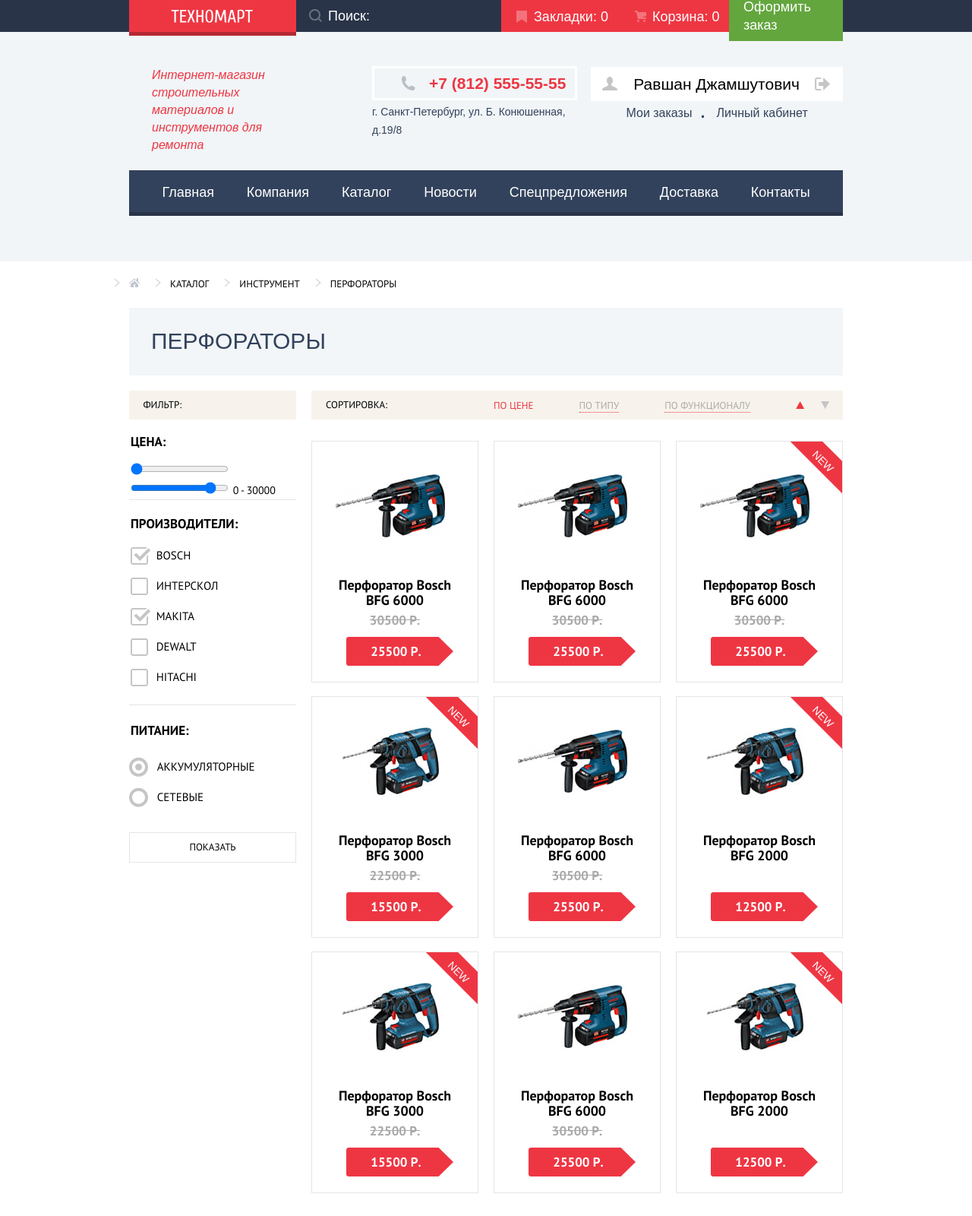
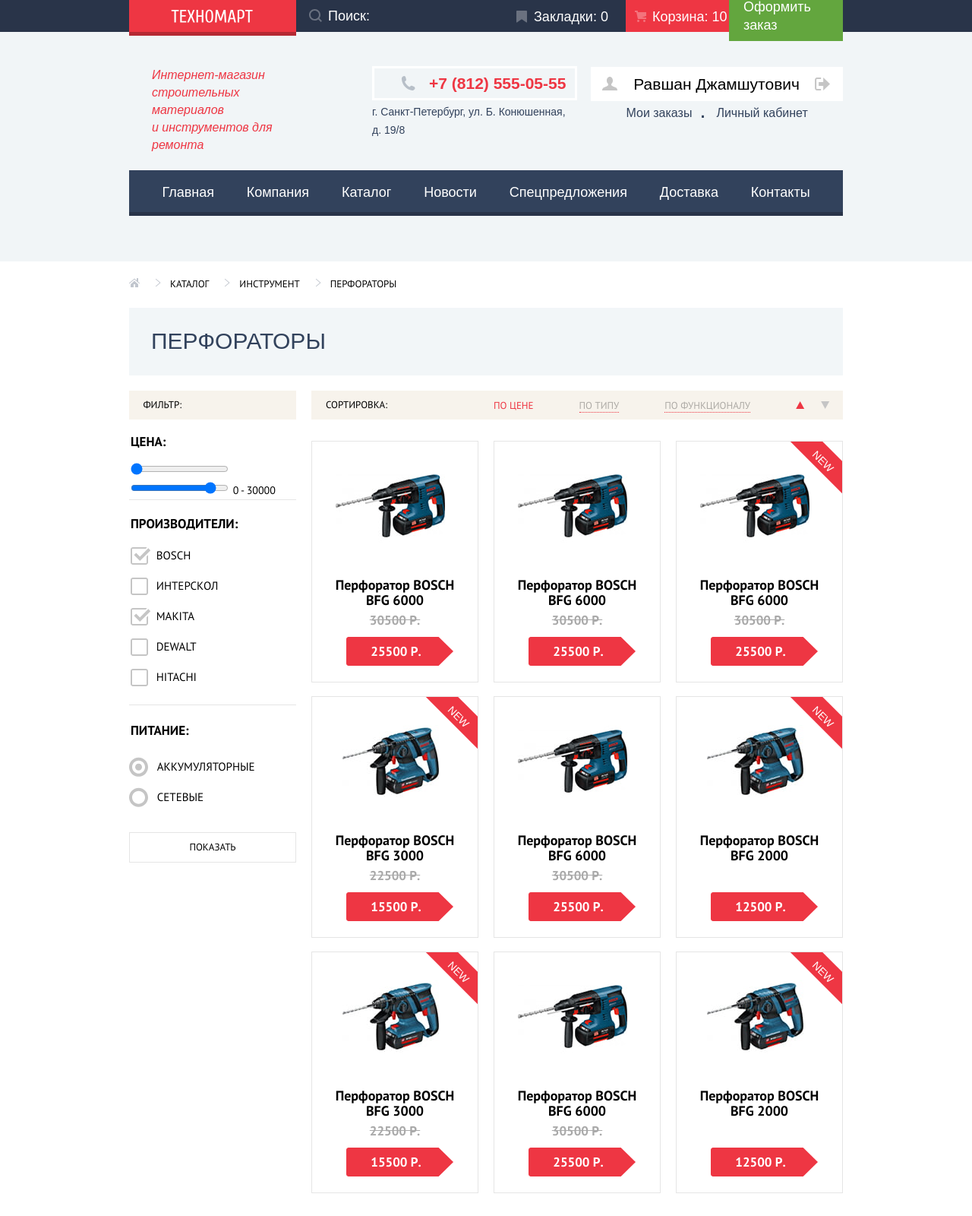
Before and after one commit to DmytroMaletskyi/1381425-technomart-28, a plain HTML site: page catalog.html in a window 1280 px wide. Shown: the top 1600 px of the page at 76% size. Drawn offline with Linux system fonts and the light colour scheme; a web font is replaced by a local one.

Commit message:
Оформил декоративные элементы страницы Каталога в соответствии с заданием 12

```diff
--- a/catalog.html
+++ b/catalog.html
@@ -21,22 +21,22 @@
 
         <p class="search">
           <label for="search">
+            <span class="visually-hidden">Поиск:</span>
+            <input type="search" id="search" name="search" placeholder="Поиск:">
             <svg width="17" height="17" viewBox="0 0 17 17" fill="none" xmlns="http://www.w3.org/2000/svg">
               <path fill-rule="evenodd" clip-rule="evenodd"
                 d="M13.458 12.044L17 15.586L15.586 17L12.044 13.458C10.782 14.421 9.21 15 7.5 15C3.35786 15 0 11.6421 0 7.5C0 3.35786 3.35786 0 7.5 0C11.6421 0 15 3.35786 15 7.5C15.0001 9.14309 14.4581 10.7403 13.458 12.044ZM7.5 2C4.467 2 2 4.467 2 7.5C2.00331 10.5362 4.4638 12.9967 7.5 13C10.532 13 13 10.532 13 7.5C13 4.467 10.532 2 7.5 2Z"
                 fill="white" />
             </svg>
-            <span class="visually-hidden">Поиск:</span>
           </label>
-          <input type="search" id="search" name="search" placeholder="Поиск:">
         </p>
 
-        <a class="bookmarks" href="blank.html" aria-label="На страницу с закладками">
+        <a class="bookmarks empty" href="blank.html" aria-label="На страницу с закладками">
           Закладки: 0
         </a>
 
         <a class="cart" href="blank.html" aria-label="На страницу с корзиной">
-          Корзина: 0
+          Корзина: 10
         </a>
 
         <a class="order-link" href="blank.html">Оформить заказ</a>
@@ -44,13 +44,14 @@
     </div>
 
     <div class="middle-menu container">
-      <p>Интернет-магазин строительных материалов и инструментов для ремонта</p>
+      <p>Интернет-магазин строительных материалов <br>
+        и инструментов для ремонта</p>
 
       <section class="header-contacts">
         <h2 class="visually-hidden">Контактная информация</h2>
         <p>
-          <span class="phone-number">+7 (812) 555-55-55</span>
-          <span class="address">г. Санкт-Петербург, ул. Б. Конюшенная, д.19/8</span>
+          <span class="phone-number">+7 (812) 555-05-55</span>
+          <span class="address">г. Санкт-Петербург, ул. Б. Конюшенная, д. 19/8</span>
         </p>
       </section>
 
@@ -114,7 +115,7 @@
   <main>
     <div class="page-catalog container">
       <ul class="breadcrumbs">
-        <li>
+        <li class="home">
           <a href="index.html" aria-label="На главную">
             <svg width="14" height="12" viewBox="0 0 14 12" fill="none" xmlns="http://www.w3.org/2000/svg">
               <path d="M2 7.99999V12H6V7.99999H8V12H12V7.99999L7 3.51599L2 7.99999Z" fill="#C1C6CE" />
@@ -126,7 +127,7 @@
         </li>
         <li><a href="blank.html">Каталог</a></li>
         <li><a href="blank.html">Инструмент</a></li>
-        <li class="last"><a href="blank.html">Перфораторы</a></li>
+        <li><a href="blank.html">Перфораторы</a></li>
       </ul>
 
       <h1 class="page-heading container">Перфораторы</h1>
@@ -233,7 +234,7 @@
                   <button type="button">В закладки</button>
                 </div>
               </div>
-              <h3>Перфоратор Bosch BFG 6000</h3>
+              <h3>Перфоратор BOSCH BFG 6000</h3>
               <p class="old-price">30500 Р.</p>
               <p class="new-price">25500 Р.</p>
             </article>
@@ -248,7 +249,7 @@
                   <button type="button">В закладки</button>
                 </div>
               </div>
-              <h3>Перфоратор Bosch BFG 6000</h3>
+              <h3>Перфоратор BOSCH BFG 6000</h3>
               <p class="old-price">30500 Р.</p>
               <p class="new-price">25500 Р.</p>
             </article>
@@ -263,7 +264,7 @@
                   <button type="button">В закладки</button>
                 </div>
               </div>
-              <h3>Перфоратор Bosch BFG 6000</h3>
+              <h3>Перфоратор BOSCH BFG 6000</h3>
               <p class="old-price">30500 Р.</p>
               <p class="new-price">25500 Р.</p>
             </article>
@@ -278,7 +279,7 @@
                   <button type="button">В закладки</button>
                 </div>
               </div>
-              <h3>Перфоратор Bosch BFG 3000</h3>
+              <h3>Перфоратор BOSCH BFG 3000</h3>
               <p class="old-price">22500 Р.</p>
               <p class="new-price">15500 Р.</p>
             </article>
@@ -293,7 +294,7 @@
                   <button type="button">В закладки</button>
                 </div>
               </div>
-              <h3>Перфоратор Bosch BFG 6000</h3>
+              <h3>Перфоратор BOSCH BFG 6000</h3>
               <p class="old-price">30500 Р.</p>
               <p class="new-price">25500 Р.</p>
             </article>
@@ -308,7 +309,7 @@
                   <button type="button">В закладки</button>
                 </div>
               </div>
-              <h3>Перфоратор Bosch BFG 2000</h3>
+              <h3>Перфоратор BOSCH BFG 2000</h3>
               <p class="old-price"></p>
               <p class="new-price">12500 Р.</p>
             </article>
@@ -323,7 +324,7 @@
                   <button type="button">В закладки</button>
                 </div>
               </div>
-              <h3>Перфоратор Bosch BFG 3000</h3>
+              <h3>Перфоратор BOSCH BFG 3000</h3>
               <p class="old-price">22500 Р.</p>
               <p class="new-price">15500 Р.</p>
             </article>
@@ -338,7 +339,7 @@
                   <button type="button">В закладки</button>
                 </div>
               </div>
-              <h3>Перфоратор Bosch BFG 6000</h3>
+              <h3>Перфоратор BOSCH BFG 6000</h3>
               <p class="old-price">30500 Р.</p>
               <p class="new-price">25500 Р.</p>
             </article>
@@ -353,7 +354,7 @@
                   <button type="button">В закладки</button>
                 </div>
               </div>
-              <h3>Перфоратор Bosch BFG 2000</h3>
+              <h3>Перфоратор BOSCH BFG 2000</h3>
               <p class="old-price"></p>
               <p class="new-price">12500 Р.</p>
             </article>
@@ -400,14 +401,14 @@
     <div class="footer-top container">
       <div class="left-footer">
         <a class="logo" href="index.html" aria-label="На главную страницу">
-          <img src="img/logo.svg" width="138" height="23" alt="Логотип Техномарт">
+          <img src="img/footer-logo.svg" width="138" height="23" alt="Логотип Техномарт">
         </a>
 
         <section>
           <h2 class="visually-hidden">Контактная информация</h2>
           <p>
-            г. Санкт-Петербург, ул. Б. Конюшенная, д.19/8
-            +7 (812) 555-55-55
+            г. Санкт-Петербург, ул. Б. Конюшенная, д. 19/8
+            +7 (812) 555-05-55
           </p>
         </section>
       </div>
@@ -432,7 +433,7 @@
     <div class="footer-bottom">
       <div class="container">
         <p>
-          &copy; 2010-2019 Компания «Техномарт»
+          &copy; 2010&ndash;2019 Компания «Техномарт»
           Все права защищены
         </p>
         <section>
@@ -487,6 +488,7 @@
     </div>
   </footer>
 
+  <div class="popup-wrapper">
     <!-- Popup Add to cart -->
     <section class="popup popup-to-cart">
       <h2 class="visually-hidden">Окно подтверждения</h2>
@@ -503,6 +505,7 @@
         <button type="button">Продолжить покупки</button>
       </div>
     </section>
+  </div>
 </body>
 
 </html>
```
Lines whose indentation alone changed are shown as unchanged.
